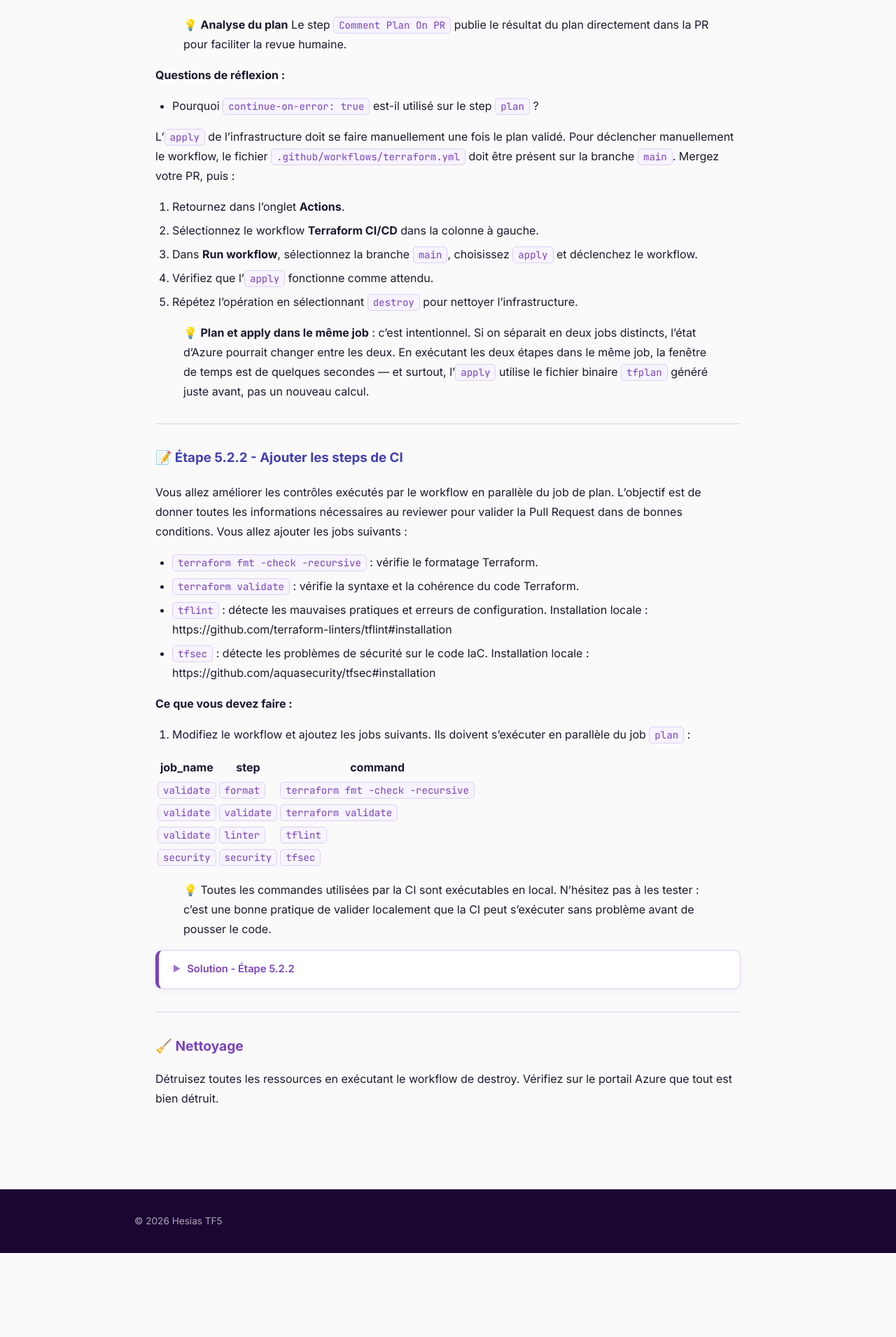
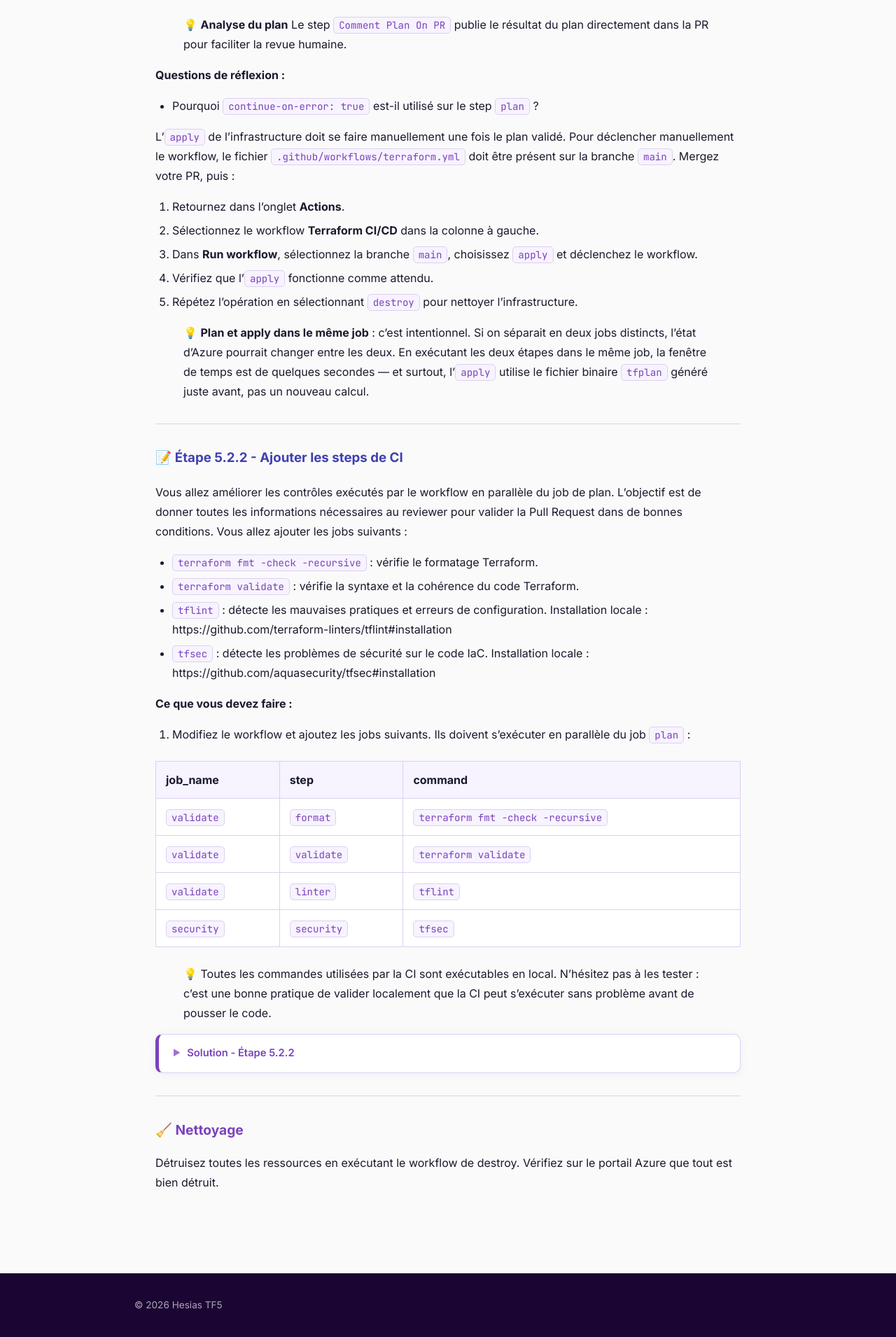
Before and after one commit to jviallon63/Hesias-TF5, a Jekyll site: the page built from tp/5-ci-cd.md, in a window 1280 px wide. Shown: the part 3716-5626 px from the top of the page at 70% size. Built offline with Jekyll 4.4.1, drawn with Linux system fonts in a browser that asks for light colours; before the commit the page ends 5506 px from its top, so only the background shows below that.

Commit message:
Review TP5

````diff
--- a/assets/style.css
+++ b/assets/style.css
@@ -338,6 +338,30 @@ ul, ol { padding-left: 1.5em; }
 li { margin-bottom: 6px; }
 
 /* ============================================
+   TABLES
+   ============================================ */
+table {
+  width: 100%;
+  margin: 24px 0;
+  border-collapse: collapse;
+  border: 1px solid var(--tf-border);
+  background: #fff;
+}
+
+th,
+td {
+  padding: 12px 14px;
+  border: 1px solid var(--tf-border);
+  text-align: left;
+  vertical-align: top;
+}
+
+th {
+  background: var(--tf-surface);
+  font-weight: 700;
+}
+
+/* ============================================
    SOLUTION (details/summary)
    ============================================ */
 details {
--- a/tp/5-ci-cd.md
+++ b/tp/5-ci-cd.md
@@ -173,6 +173,11 @@ Vous allez améliorer les contrôles exécutés par le workflow en parallèle du
 <details><summary>Solution - Étape 5.2.2</summary>
 {:/nomarkdown}
 
+Dans `.github/workflows/terraform.yml` :
+
+```yml
+```
+
 {::nomarkdown}
 </details>
 {:/nomarkdown}
````
